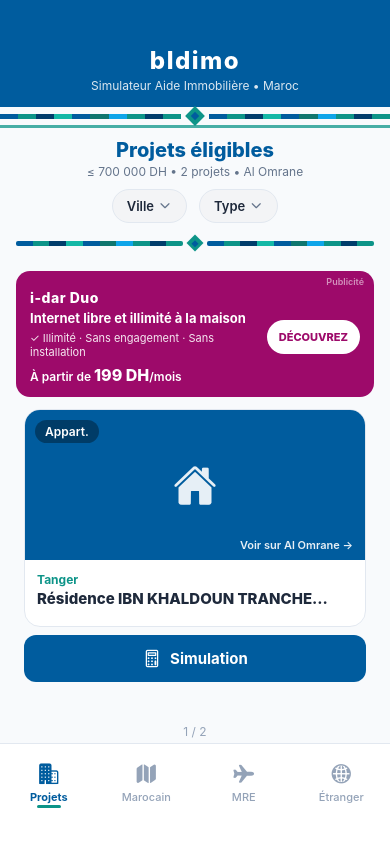
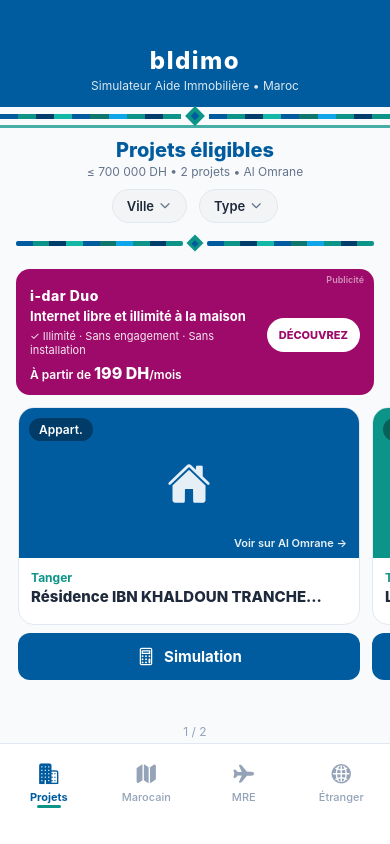
Before and after one commit to TAXI84/bldimo, a React Native app: screen / in a window 390 px wide. Built offline with nearby package versions, Linux system fonts and the light colour scheme.

Commit message:
fix: smoother project swipe, single Simulation button per card

```diff
--- a/app/projets.tsx
+++ b/app/projets.tsx
@@ -1,4 +1,4 @@
-import { useMemo, useRef, useState } from 'react';
+import { useMemo, useRef, useState, useCallback } from 'react';
 import {
   View,
   Text,
@@ -20,8 +20,10 @@
 import ZelligeAccent from '../src/components/ZelligeAccent';
 
 const { width: SCREEN_W } = Dimensions.get('window');
-const CARD_WIDTH = SCREEN_W - 48;
-const CARD_MARGIN = 12;
+/** Une carte = quasi plein écran → un seul bouton Simulation visible */
+const SIDE_PAD = 24;
+const CARD_WIDTH = SCREEN_W - SIDE_PAD * 2;
+const SNAP = CARD_WIDTH + 12;
 
 const ALL_PROJECTS = getProjects();
 
@@ -34,22 +36,16 @@
   return n.toLocaleString('fr-MA');
 }
 
-/** Lignes surface / prix uniquement si données réelles présentes */
 function ProjectMeta({ project }: { project: Project }) {
-  const hasSurface =
-    project.surfaceMin != null || project.surfaceMax != null;
+  const hasSurface = project.surfaceMin != null || project.surfaceMax != null;
   const hasPrice = project.priceMin != null || project.priceMax != null;
-
-  // Ne rien afficher si aucun des deux
   if (!hasSurface && !hasPrice) return null;
 
   const surfaceLine = (() => {
     if (!hasSurface) return null;
     const a = project.surfaceMin;
     const b = project.surfaceMax;
-    if (a != null && b != null && a !== b) {
-      return `de ${a} m² à ${b} m²`;
-    }
+    if (a != null && b != null && a !== b) return `de ${a} m² à ${b} m²`;
     const v = a != null ? a : b;
     return v != null ? `${v} m²` : null;
   })();
@@ -58,7 +54,6 @@
     if (!hasPrice) return null;
     const a = project.priceMin;
     const b = project.priceMax;
-    // Ne pas afficher un faux "Jusqu'à 700000" si c'est juste le plafond filtre sans min réel
     if (a == null && b != null && b >= 700000) return null;
     if (a != null && b != null && a !== b) {
       return `de ${formatDh(a)} DH à ${formatDh(b)} DH`;
@@ -84,6 +79,7 @@
   const [cityOpen, setCityOpen] = useState(false);
   const [typeOpen, setTypeOpen] = useState(false);
   const scrollRef = useRef<ScrollView>(null);
+  const indexRef = useRef(0);
 
   const cities = useMemo(() => {
     const list: string[] = [];
@@ -104,13 +100,32 @@
     [city, type]
   );
 
-  const onScroll = (e: NativeSyntheticEvent<NativeScrollEvent>) => {
-    const x = e.nativeEvent.contentOffset.x;
-    const i = Math.round(x / (CARD_WIDTH + CARD_MARGIN * 2));
-    if (i >= 0 && i < filtered.length) setIndex(i);
-  };
+  const onScroll = useCallback(
+    (e: NativeSyntheticEvent<NativeScrollEvent>) => {
+      const x = e.nativeEvent.contentOffset.x;
+      const i = Math.round(x / SNAP);
+      if (i >= 0 && i < filtered.length && i !== indexRef.current) {
+        indexRef.current = i;
+        setIndex(i);
+      }
+    },
+    [filtered.length]
+  );
+
+  const onMomentumEnd = useCallback(
+    (e: NativeSyntheticEvent<NativeScrollEvent>) => {
+      const x = e.nativeEvent.contentOffset.x;
+      const i = Math.max(0, Math.min(filtered.length - 1, Math.round(x / SNAP)));
+      indexRef.current = i;
+      setIndex(i);
+      // Snap exact pour éviter le chevauchement de 2 cartes
+      scrollRef.current?.scrollTo({ x: i * SNAP, animated: true });
+    },
+    [filtered.length]
+  );
 
   const resetScroll = () => {
+    indexRef.current = 0;
     setIndex(0);
     try {
       scrollRef.current?.scrollTo({ x: 0, animated: false });
@@ -139,7 +154,6 @@
         {`≤ 700 000 DH • ${ALL_PROJECTS.length} projets • Al Omrane`}
       </Text>
 
-      {/* Filtres Ville + Type uniquement */}
       <View style={styles.filterLine}>
         <TouchableOpacity style={styles.dropBtn} onPress={() => setCityOpen(true)}>
           <Text style={styles.dropText} numberOfLines={1}>
@@ -153,7 +167,6 @@
         </TouchableOpacity>
       </View>
 
-      {/* Motif zellige à la place de la barre prix */}
       <View style={styles.zelligeStrip}>
         <View style={styles.zelligeStripSide}>
           <ZelligeAccent />
@@ -189,10 +202,14 @@
             ref={scrollRef}
             horizontal
             showsHorizontalScrollIndicator={false}
-            snapToInterval={CARD_WIDTH + CARD_MARGIN * 2}
+            pagingEnabled={false}
+            snapToInterval={SNAP}
+            snapToAlignment="start"
+            disableIntervalMomentum
             decelerationRate="fast"
             contentContainerStyle={styles.scrollContent}
             onScroll={onScroll}
+            onMomentumScrollEnd={onMomentumEnd}
             scrollEventThrottle={16}
           >
             {filtered.map((project) => (
@@ -230,6 +247,7 @@
                     <ProjectMeta project={project} />
                   </View>
                 </TouchableOpacity>
+                {/* Bouton DANS la largeur de la carte = 1 seul visible */}
                 <TouchableOpacity
                   style={styles.simButton}
                   activeOpacity={0.85}
@@ -361,12 +379,18 @@
     maxWidth: 140,
     marginHorizontal: 6,
   },
-  dropText: { fontSize: 13, fontWeight: '600', color: Colors.text, maxWidth: 100, marginRight: 4 },
+  dropText: {
+    fontSize: 13,
+    fontWeight: '600',
+    color: Colors.text,
+    maxWidth: 100,
+    marginRight: 4,
+  },
   zelligeStrip: {
     flexDirection: 'row',
     alignItems: 'center',
     marginHorizontal: 16,
-    marginBottom: 10,
+    marginBottom: 8,
     height: 20,
   },
   zelligeStripSide: { flex: 1, height: 5, overflow: 'hidden', borderRadius: 2 },
@@ -380,8 +404,15 @@
     justifyContent: 'center',
   },
   diamondInner: { width: 5, height: 5, backgroundColor: Colors.primary },
-  scrollContent: { paddingHorizontal: 12, paddingTop: 4 },
-  cardWrap: { width: CARD_WIDTH, marginHorizontal: CARD_MARGIN },
+  scrollContent: {
+    paddingHorizontal: SIDE_PAD - 6,
+    paddingTop: 4,
+    paddingBottom: 4,
+  },
+  cardWrap: {
+    width: CARD_WIDTH,
+    marginRight: 12,
+  },
   card: {
     backgroundColor: Colors.card,
     borderRadius: 16,
@@ -452,6 +483,7 @@
     justifyContent: 'center',
     paddingVertical: 12,
     borderRadius: 12,
+    width: '100%',
   },
   simButtonText: { color: '#fff', fontSize: 15, fontWeight: '700', marginLeft: 8 },
   counter: {
```
